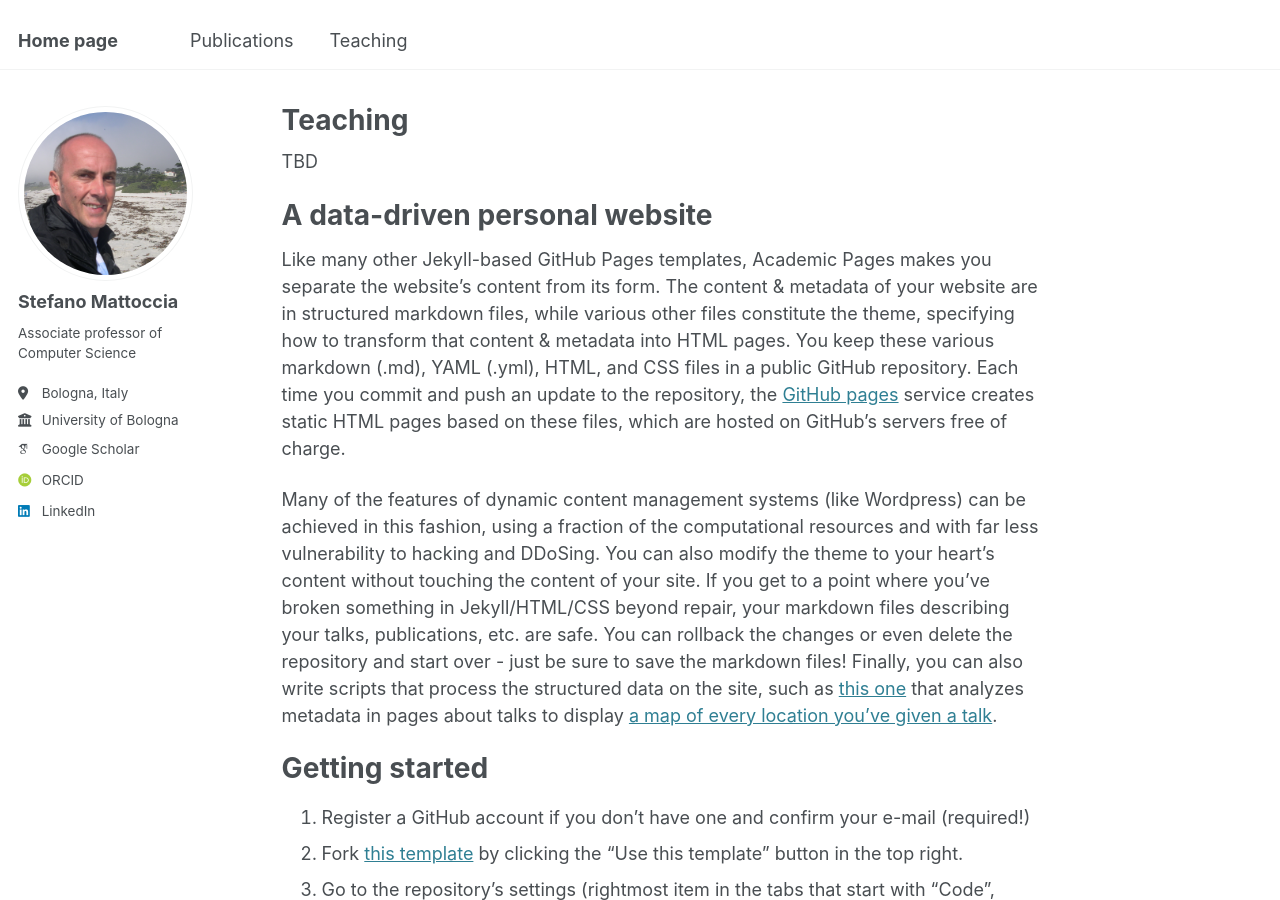
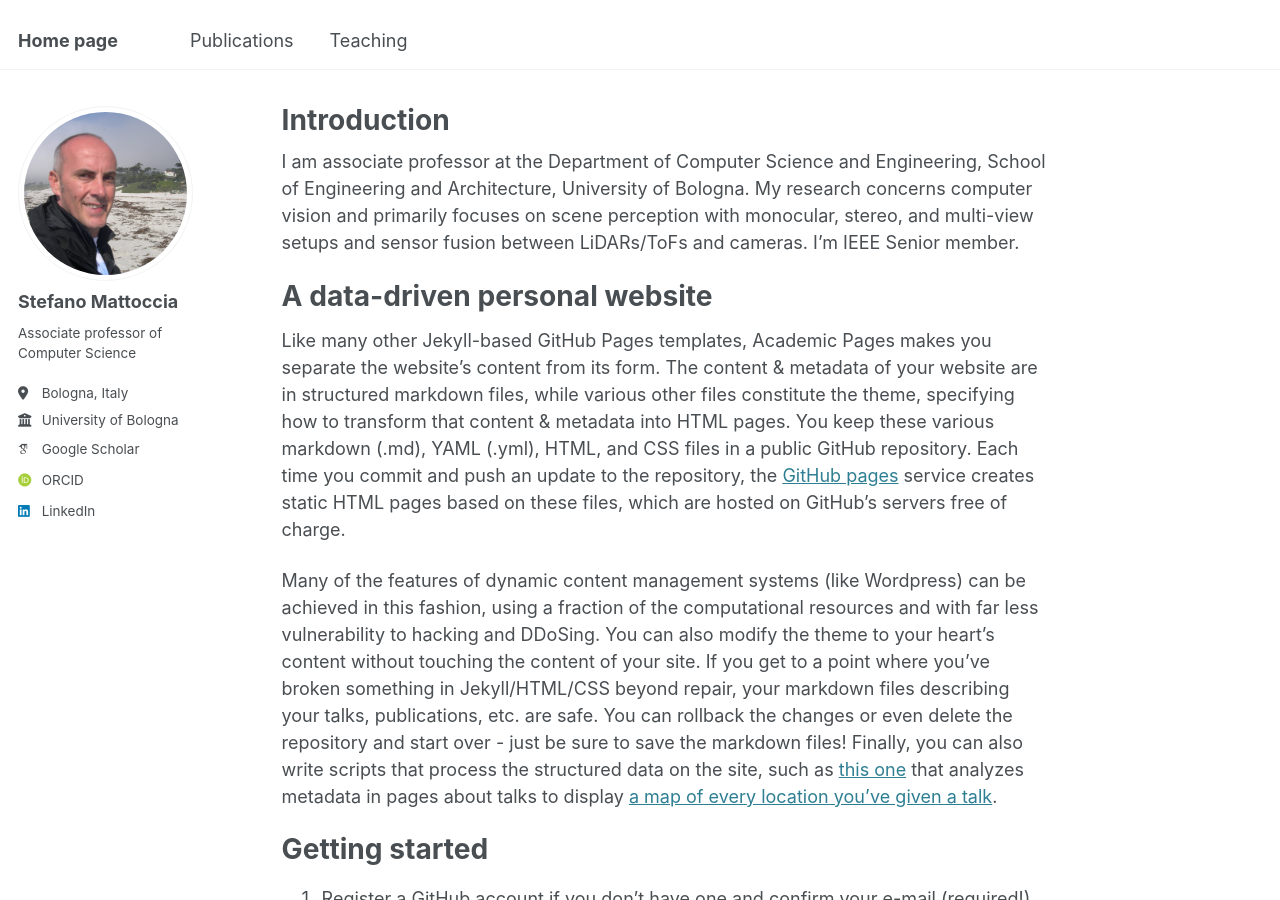
Before and after one commit to stefanomattoccia/stefanomattoccia.github.io, a Jekyll site: the page built from _pages/about.md, in a window 1280 px wide and 900 px high. Built offline with Jekyll 4.4.1, drawn with Linux system fonts in a browser that asks for light colours; some web fonts are replaced; part of the change alters nothing that is shown.

Commit message:
Update teaching.md

```diff
--- a/_pages/teaching.md
+++ b/_pages/teaching.md
@@ -1,5 +1,5 @@
 ---
-permalink: /
+#permalink: /
 title: "Teaching"
 # author_profile: true
 redirect_from:
```
